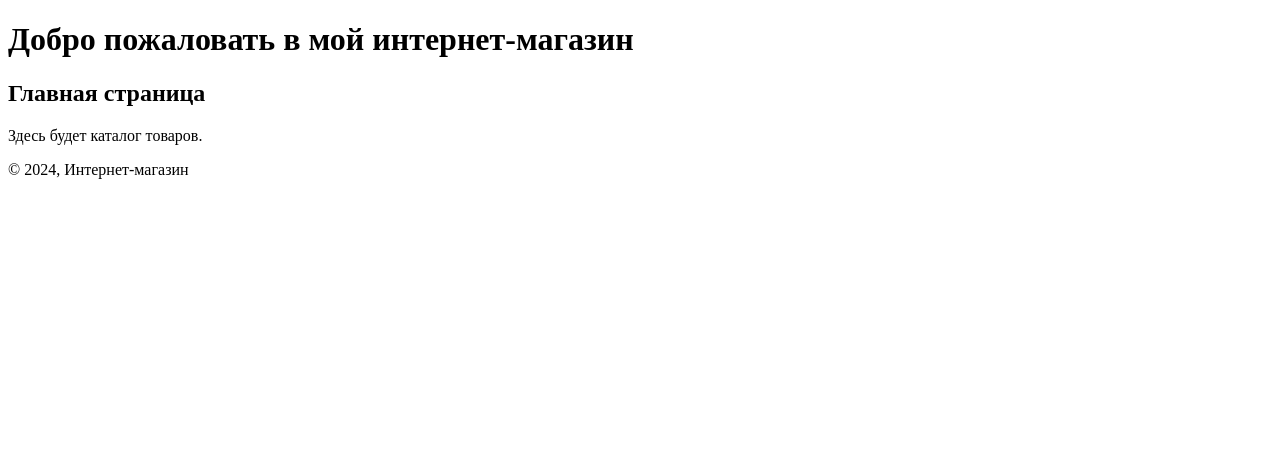
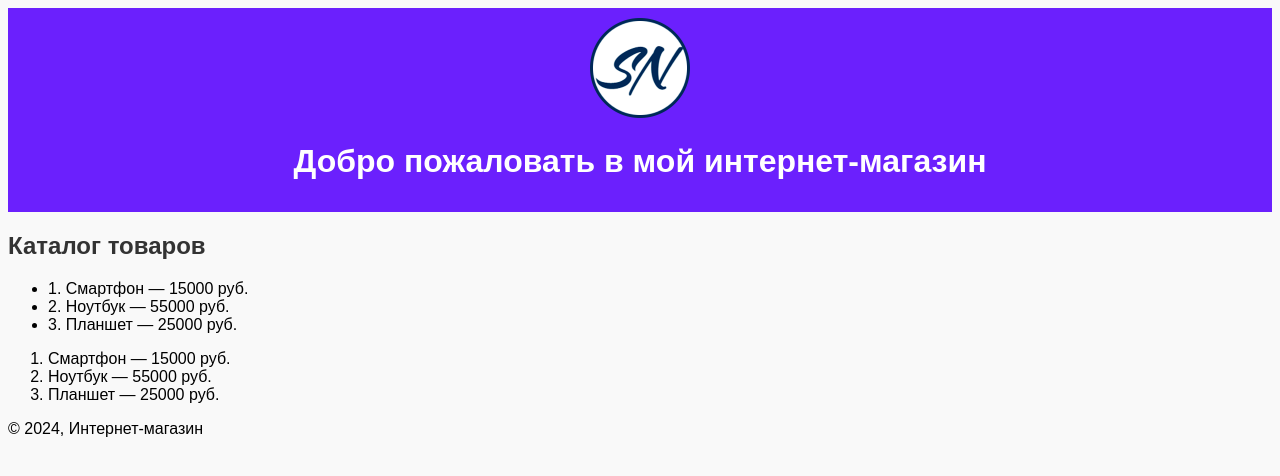
Before and after one commit to nsazhi/modul_18_django_shop, a Django app: page / in a window 1280 px wide. Shown: the top 476 px of the page. Run offline with Django 4.2, Linux system fonts and the light colour scheme.

Commit message:
18/12/24 Add DTL

```diff
--- /dev/null
+++ b/shop/catalog/static/catalog/styles.css
@@ -0,0 +1,15 @@
+body {
+    font-family: Arial, sans-serif;
+    background-color: #f9f9f9;
+}
+
+header {
+    background-color: #6b20fd;
+    color: #fff;
+    padding: 10px 20px;
+    text-align: center;
+}
+
+h2 {
+    color: #333;
+}
--- a/shop/catalog/views.py
+++ b/shop/catalog/views.py
@@ -4,18 +4,17 @@ from django.views import View
 
 # Create your views here.
 def index(request):
-    return render(request, 'catalog/index.html')
+    # products = []
+    products = [
+        {"name": "Смартфон", "price": 15000},
+        {"name": "Ноутбук", "price": 55000},
+        {"name": "Планшет", "price": 25000},
+    ]
+    return render(request, 'catalog/index.html', {'products': products})
 
 class IndexView(View):
     def get(self, request):
         return HttpResponse("Добро пожаловать в интернет-магазин!")
-
-
-products = [
-    {"name": "Смартфон", "price": 15000},
-    {"name": "Ноутбук", "price": 55000},
-    {"name": "Планшет", "price": 25000},
-]
 
 def product_list(request):
     product_items = "<br>".join([f"{p['name']}: {p['price']} руб." for p in products])
--- a/shop/templates/base.html
+++ b/shop/templates/base.html
@@ -1,12 +1,16 @@
+{% load static %}
 <!DOCTYPE html>
 <html lang="en">
 <head>
     <meta charset="UTF-8">
     <meta name="viewport" content="width=device-width, initial-scale=1.0">
     <title>{% block title %}Мой интернет-магазин{% endblock %}</title>
+    <link rel="stylesheet" type="text/css" href='{%  static "catalog/styles.css" %}'>
 </head>
 <body>
     <header>
+        <!-- Добавление логотипа -->
+        <img src="{% static 'catalog/images/logo.png' %}" alt="Логотип" width="100">
         <h1>Добро пожаловать в мой интернет-магазин</h1>
     </header>
     <main>
--- a/shop/templates/catalog/index.html
+++ b/shop/templates/catalog/index.html
@@ -3,8 +3,22 @@
 {% block title %}Главная{% endblock %}
 
 {% block content %}
-<h2>Главная страница</h2>
+<h2>Каталог товаров</h2>
 
-<p>Здесь будет каталог товаров.</p>
+{% if products %}
+<ul>
+    {% for product in products %}
+    <li>{{ forloop.counter }}. {{ product.name }} — {{ product.price }} руб.</li>
+    {% endfor %}
+</ul>
 
+<ol>
+    {% for product in products %}
+    <li>{{ product.name }} — {{ product.price }} руб.</li>
+    {% endfor %}
+</ol>
+
+{% else %}
+<p>Товары отсутствуют</p>
+{% endif %}
 {% endblock %}
```
Also changed, not shown: shop/catalog/static/catalog/images/logo.png (added).
